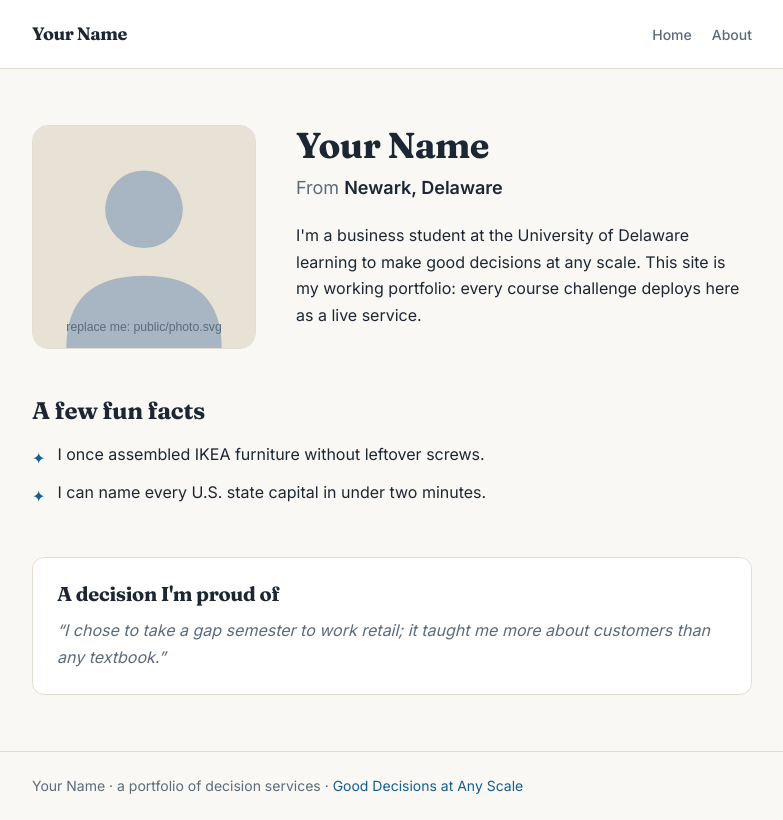
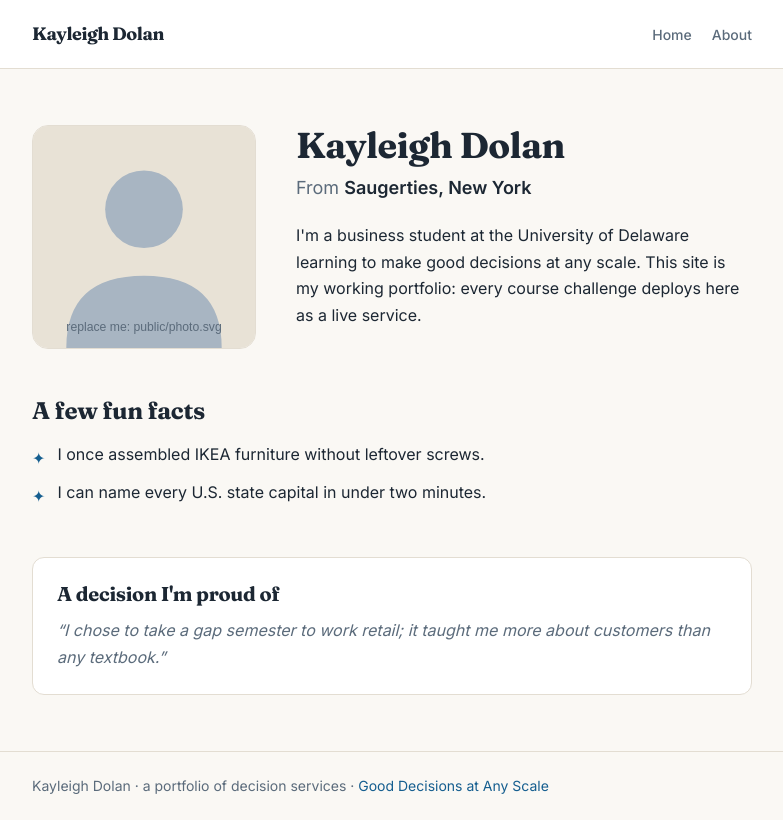
Before and after one commit to kayleighdolan/my-site, a Next.js app: page /about in a window 1280 px wide. Shown: the whole page, without its empty margins (248-1031 px from the left). Built offline with nearby package versions, Linux system fonts and the light colour scheme.

Commit message:
Point repoUrl at my GitHub repo

```diff
--- a/src/profile.ts
+++ b/src/profile.ts
@@ -16,13 +16,13 @@
 
 export const profile = {
   /** Your name as you want it to appear everywhere. */
-  displayName: "Your Name",
+  displayName: "Kayleigh Dolan",
 
   /** Your UD email — must match the one you signed into the course with. */
-  email: "you@udel.edu",
+  email: "khdolan@udel.edu",
 
   /** Where you're from. Shows on your roster card and /about. */
-  hometown: "Newark, Delaware",
+  hometown: "Saugerties, New York",
 
   /**
    * 2 to 4 fun facts (the grader checks the count!). Real ones: they're
@@ -65,5 +65,5 @@ export const profile = {
    * verify you have ≥ 5 commits spread over days (not one bulk dump).
    * Example: "https://github.com/your-username/your-repo"
    */
-  repoUrl: "https://github.com/your-username/your-repo",
+  repoUrl: "https://github.com/kayleighdolan/my-site",
 };
```
